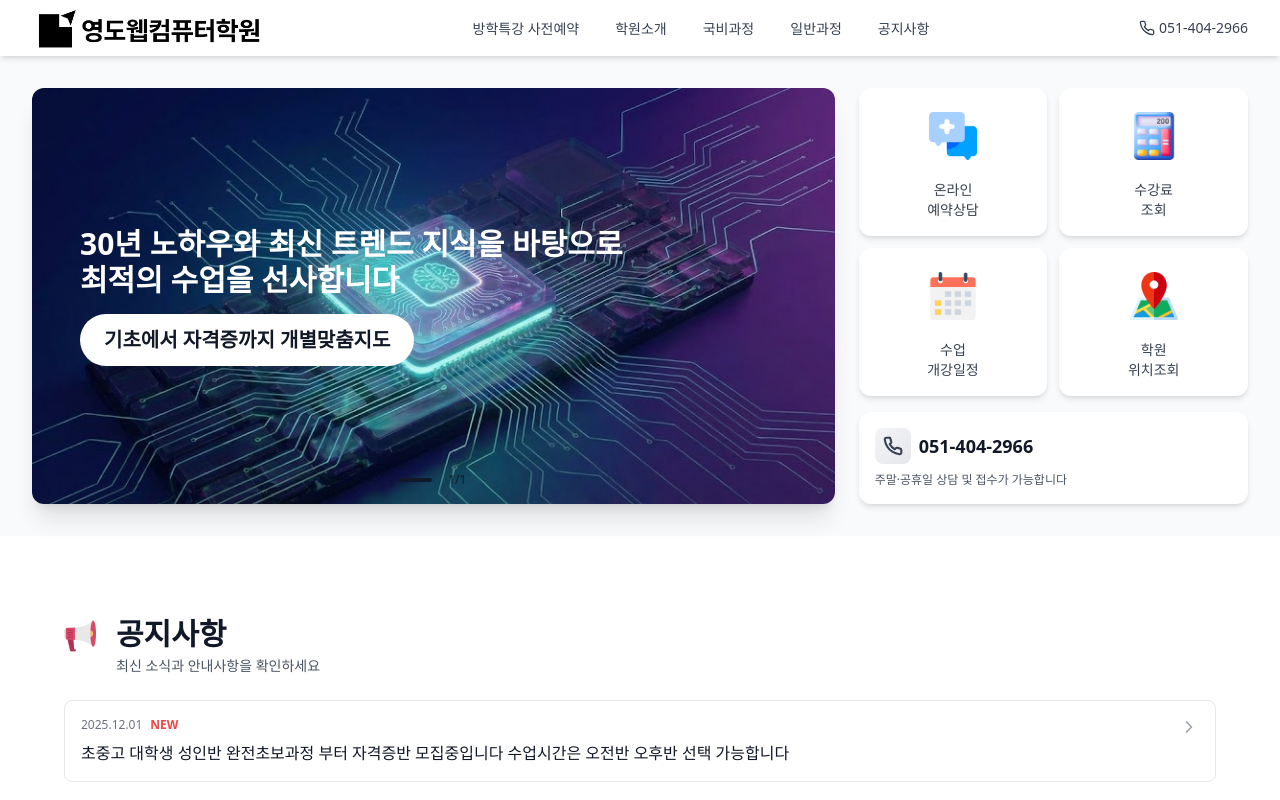
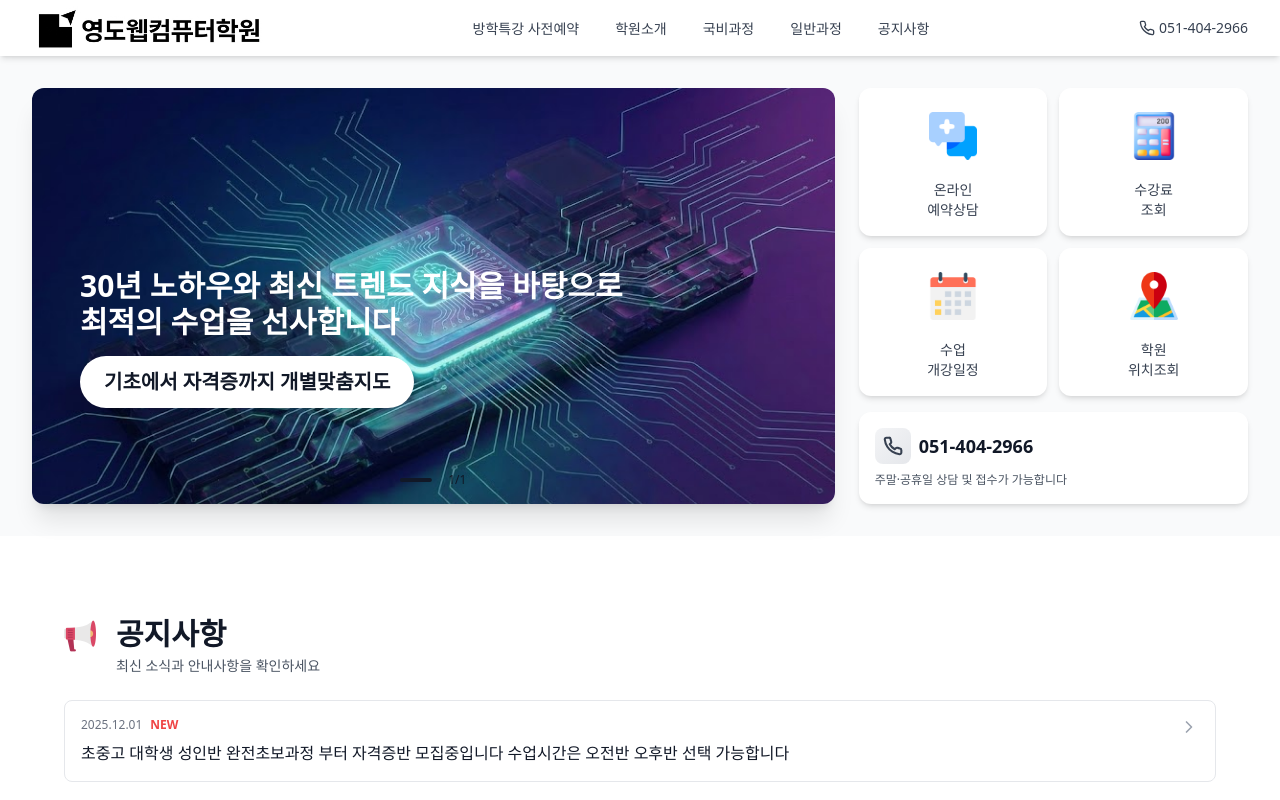
Before and after one commit to SUE960/computer_class, a React (Vite) app: page / in a window 1280 px wide. Shown: the top 800 px of the page. Built offline with nearby package versions, Linux system fonts and the light colour scheme.

Commit message:
배너 텍스트를 이미지 하단으로 정렬

```diff
--- a/src/components/Hero.tsx
+++ b/src/components/Hero.tsx
@@ -15,7 +15,7 @@ const Hero = () => {
                 className="w-full h-full object-cover absolute inset-0"
               />
               {/* 텍스트 오버레이 */}
-              <div className="absolute inset-0 flex flex-col justify-center items-start px-4 sm:px-6 md:px-12">
+              <div className="absolute inset-0 flex flex-col justify-end items-start px-4 sm:px-6 md:px-12 pb-16 sm:pb-20 md:pb-24">
                 <div className="text-white text-base sm:text-lg md:text-xl lg:text-2xl xl:text-3xl font-semibold text-left mb-3 sm:mb-4 leading-relaxed">
                   <p>30년 노하우와 최신 트렌드 지식을 바탕으로</p>
                   <p>최적의 수업을 선사합니다</p>
```
